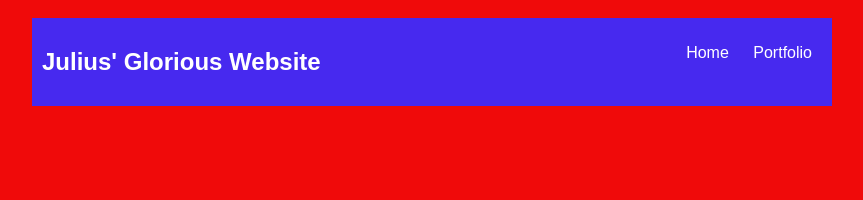
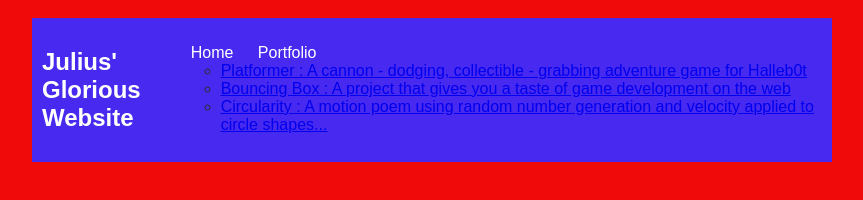
Before and after one commit to jgiambelluca/jgiambelluca.github.io, a plain HTML site: page portfolio.html in a window 1280 px wide. Shown: the whole page, without its empty margins (208-1071 px from the left). Drawn offline with Linux system fonts and the light colour scheme.

Commit message:
added links

```diff
--- a/portfolio.html
+++ b/portfolio.html
@@ -66,6 +66,11 @@
                 <li class="nav-li">
                   <a class="nav-a" href="portfolio.html">Portfolio</a>
                 </li>
+                <ul id="portfolio">
+                    <li><a href="projects/platformer/">Platformer : A cannon - dodging, collectible - grabbing adventure game for Halleb0t</a></li>
+                    <li><a href="projects/bouncing-box/">Bouncing Box : A project that gives you a taste of game development on the web </a></li>
+                    <li><a href="projects/circularity/">Circularity : A motion poem using random number generation and velocity applied to circle shapes...</a></li>
+                </ul>
             </ul>
         </nav>
       </div>
```
